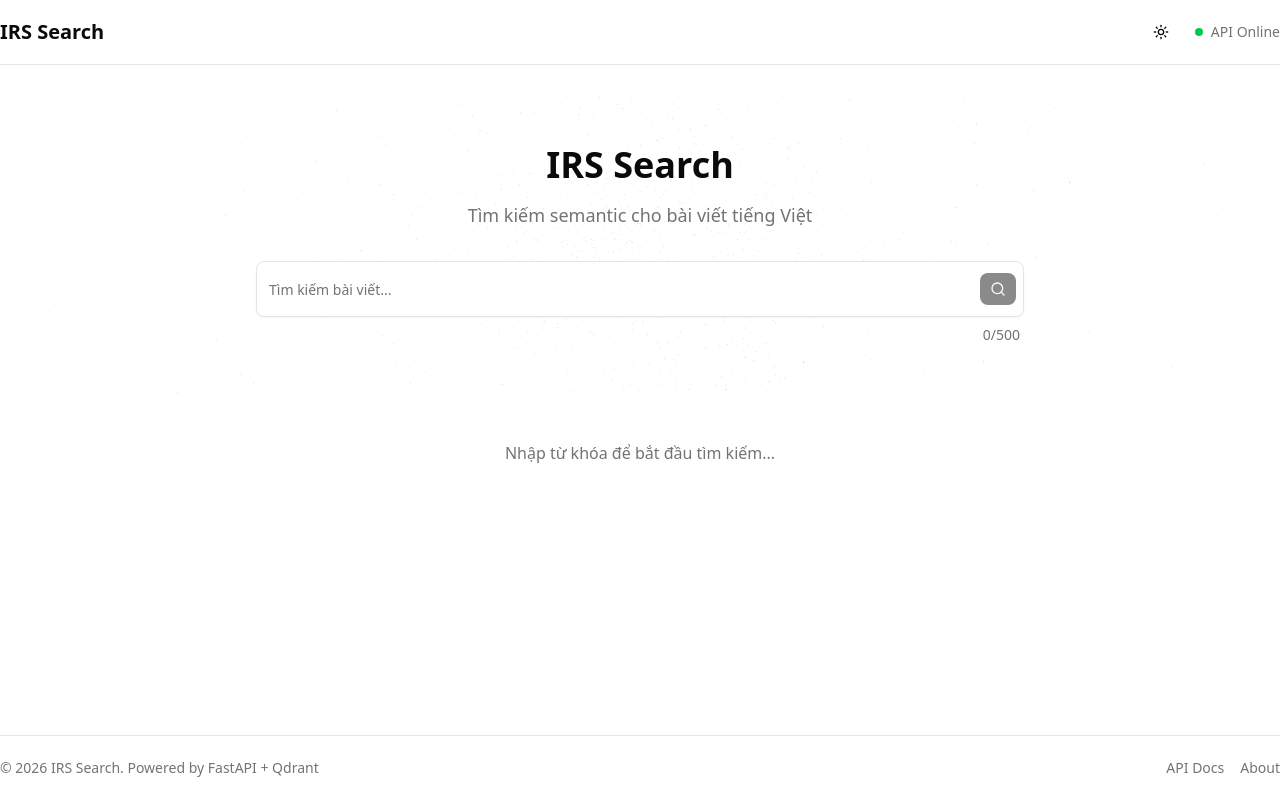
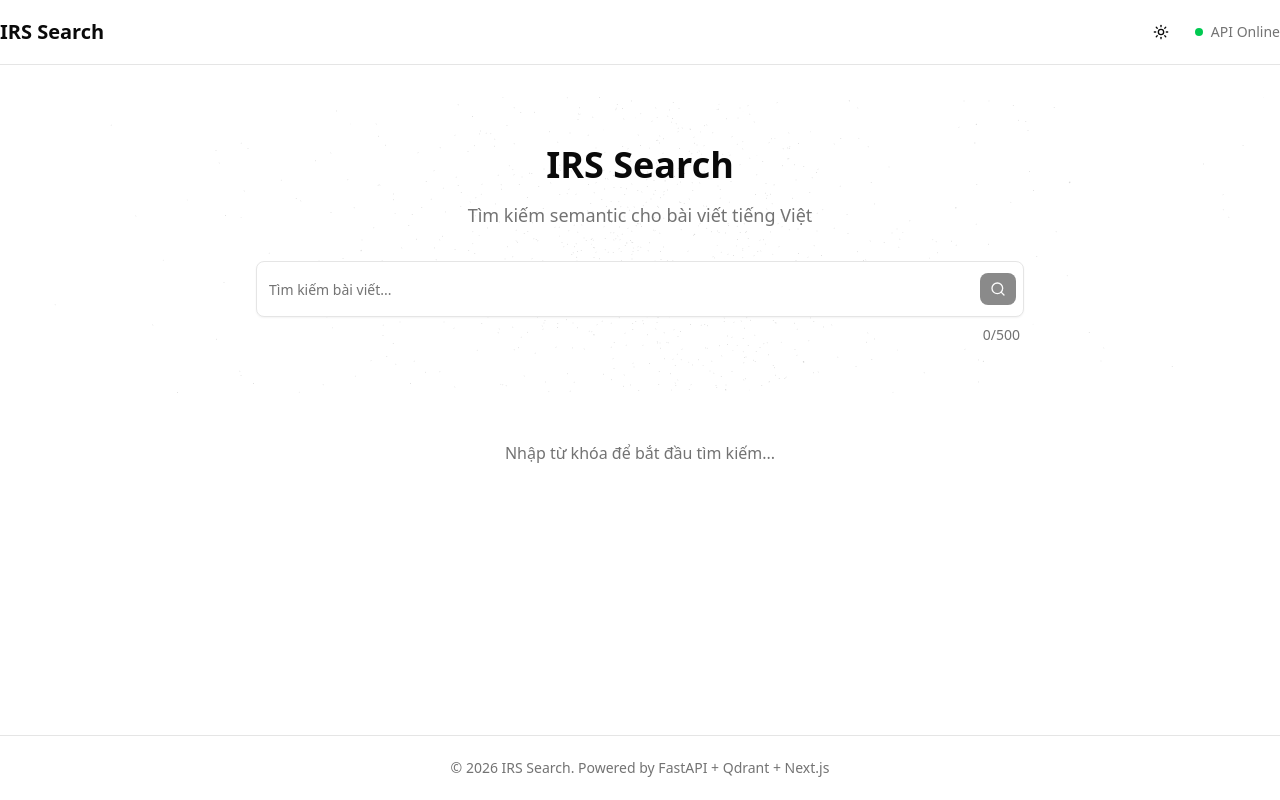
Before and after one commit to QuocTang/vnsearch-engine, a Next.js app in the folder microservices/irs_web/: page / in a window 1280 px wide. Built offline with nearby package versions, Linux system fonts and the light colour scheme.

Commit message:
feat: Cập nhật thông tin bản quyền, căn giữa nội dung chân trang và ẩn các liên kết điều hướng.

```diff
--- a/microservices/irs_web/components/layout/footer.tsx
+++ b/microservices/irs_web/components/layout/footer.tsx
@@ -1,19 +1,19 @@
 export function Footer() {
   return (
     <footer className="border-t">
-      <div className="container mx-auto flex h-16 items-center justify-between py-4">
+      <div className="container mx-auto flex h-16 items-center justify-center py-4">
         <p className="text-sm text-muted-foreground">
-          © 2026 IRS Search. Powered by FastAPI + Qdrant
+          © 2026 IRS Search. Powered by FastAPI + Qdrant + Next.js
         </p>
 
-        <div className="flex items-center gap-4 text-sm text-muted-foreground">
+        {/* <div className="flex items-center gap-4 text-sm text-muted-foreground">
           <a href="/docs" className="hover:text-foreground">
             API Docs
           </a>
           <a href="/about" className="hover:text-foreground">
             About
           </a>
-        </div>
+        </div> */}
       </div>
     </footer>
   );
```
